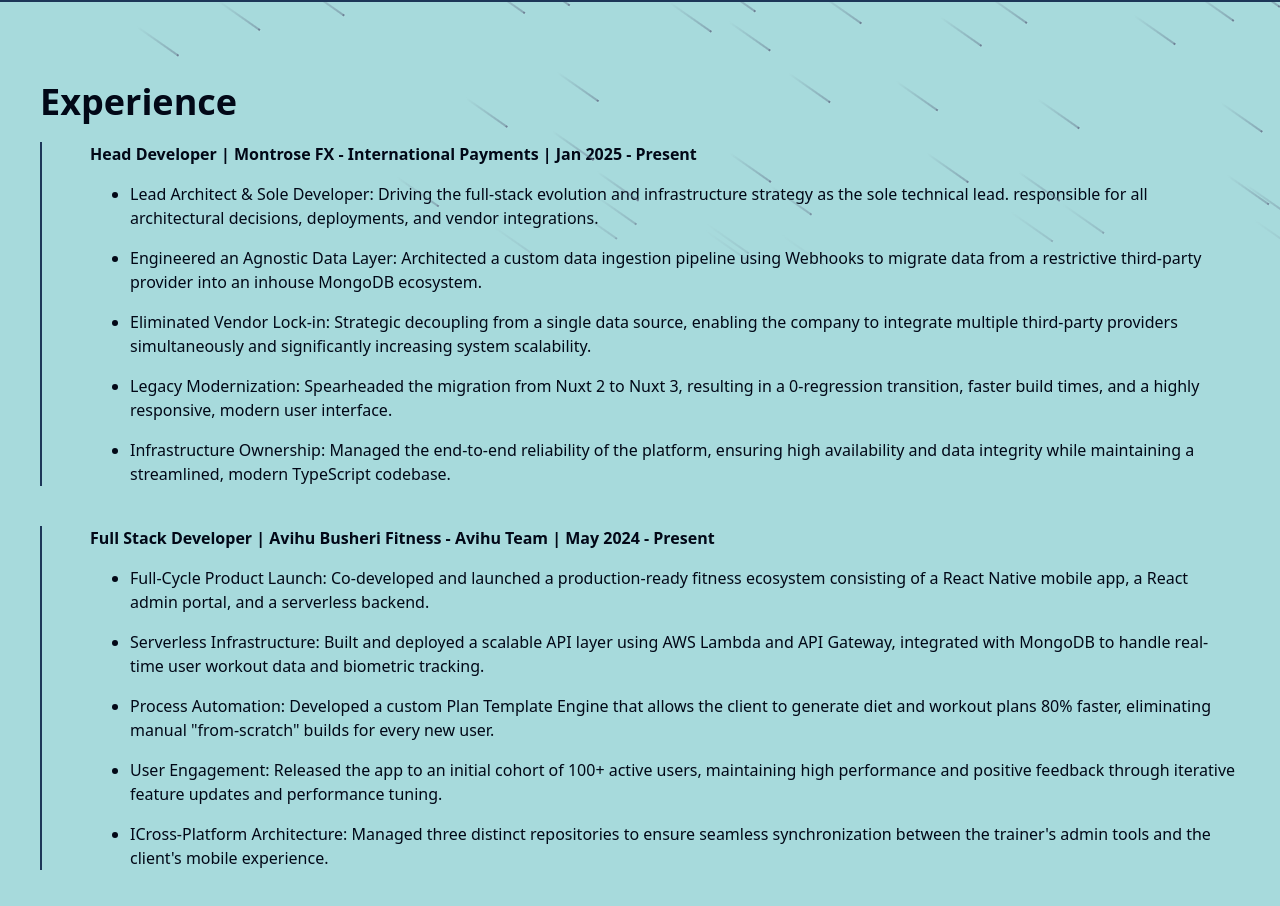
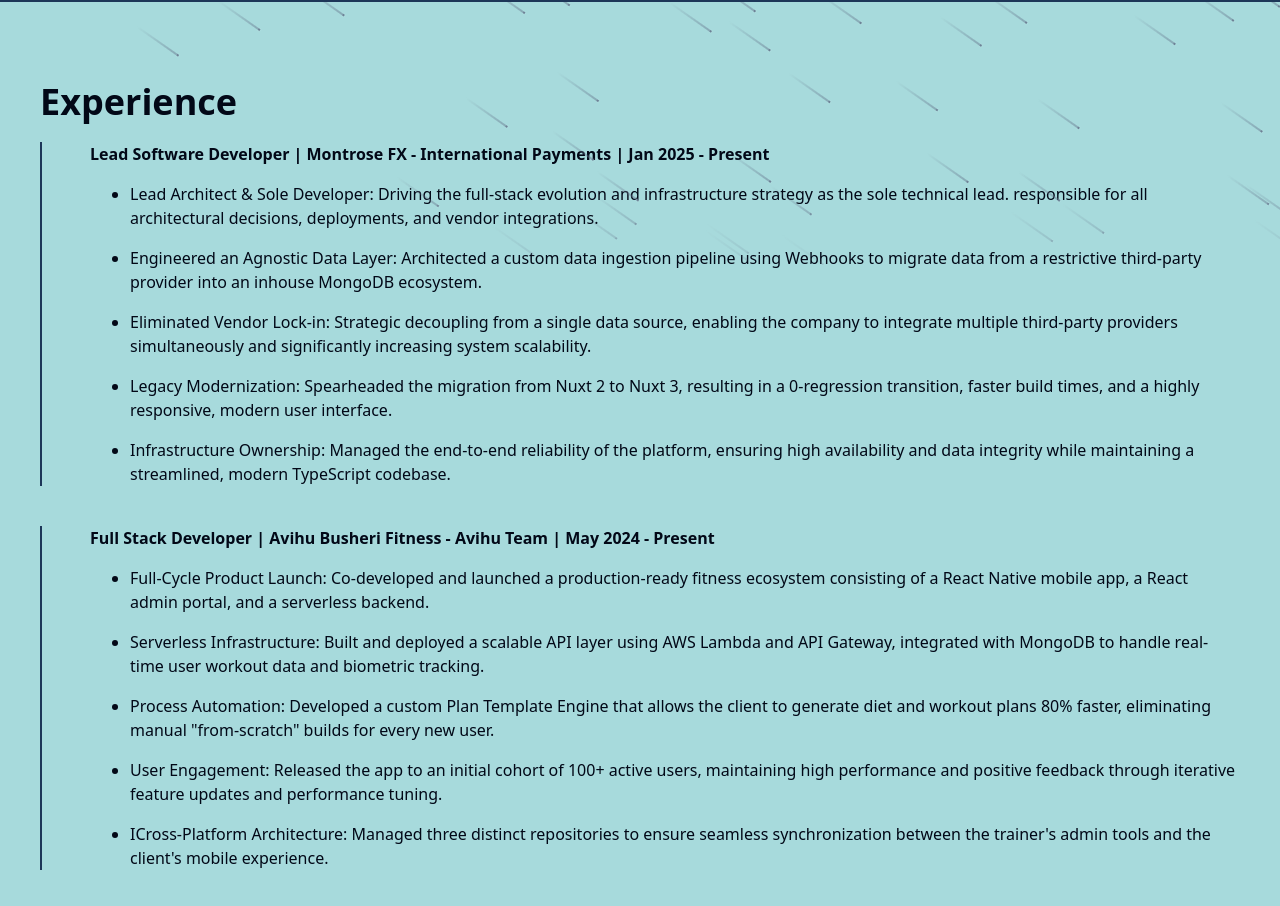
Before and after one commit to Noam-Moskowitz/Noam-Moskowitz-Portfolio, a React (Vite) app: page / in a window 1280 px wide. Shown: the part 1118-2024 px from the top of the page. Built offline with nearby package versions, Linux system fonts and the light colour scheme.

Commit message:
Updated title

```diff
--- a/src/constants/experience.ts
+++ b/src/constants/experience.ts
@@ -1,6 +1,6 @@
 export const experienceArr = [
   {
-    title: `Head Developer | Montrose FX - International Payments | Jan 2025 - Present`,
+    title: `Lead Software Developer | Montrose FX - International Payments | Jan 2025 - Present`,
     content: [
       `Lead Architect & Sole Developer: Driving the full-stack evolution and infrastructure
 strategy as the sole technical lead. responsible for all architectural decisions,
```
Also changed, not shown: 1 other file (tests, documents, lock files or other folders).
